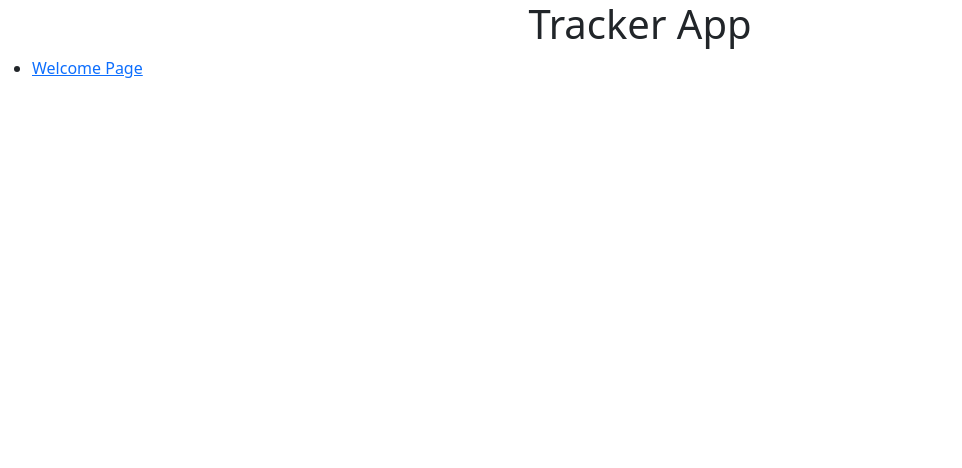
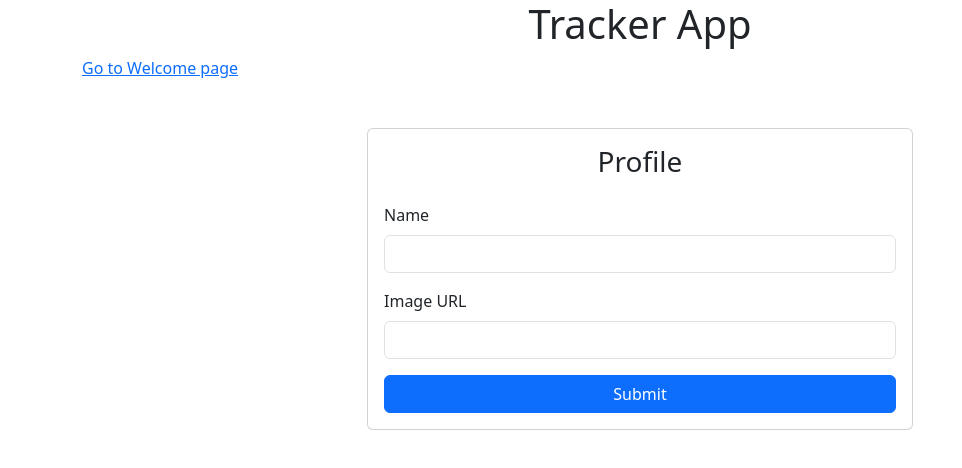
Before and after one commit to Sachinshekharpatel/trackerappreactbootstrap, a React (Create React App) app: page /profilepage in a window 1280 px wide. Shown: the top 468 px of the page, without its empty margins (0-962 px from the left). Built offline with nearby package versions, Linux system fonts and the light colour scheme.

Commit message:
update user detail done

```diff
--- a/src/App.js
+++ b/src/App.js
@@ -4,22 +4,17 @@ import SignUpPage from "./signupPage";
 import { BrowserRouter as Router, Routes, Route, Link } from "react-router-dom";
 import LoginPage from "./loginpage";
 import WelcomePage from "./welcomePage";
+import Profilepage from "./profilepage";
 function App() {
   return (
     <>
       <h1 className="text-center">Tracker App</h1>
       <Router>
         <div>
-        <nav>
-          <ul>
-            <li>
-              <Link to="/welcomepage">Welcome Page</Link>
-            </li>
-          </ul>
-        </nav>
           <Routes>
             <Route path="/" element={<SignUpPage />} />
             <Route path="/loginpage" element={<LoginPage />} />
+            <Route path="/profilepage" element={<Profilepage />} />
             <Route path="/welcomepage" element={<WelcomePage />} />
           </Routes>
         </div>
--- a/src/loginpage.js
+++ b/src/loginpage.js
@@ -38,6 +38,7 @@ const LoginPage = () => {
       })
       .then((data) => {
         console.log(data);
+        localStorage.setItem("token", data.idToken);
         navigate("/welcomepage");
       })
       .catch((err) => {
--- /dev/null
+++ b/src/profilepage.js
@@ -0,0 +1,91 @@
+import React, { useState } from "react";
+import { Link } from "react-router-dom";
+
+const ProfilePage = () => {
+  const [name, setName] = useState("");
+  const [imageUrl, setImageUrl] = useState("");
+
+  const handleSubmit = (e) => {
+    e.preventDefault();
+
+    const token = localStorage.getItem("token");
+
+    const url = `https://identitytoolkit.googleapis.com/v1/accounts:update?key=AIzaSyD05UV-fq-o76VjeAcMGXYaG9RJDvESYyo`;
+
+    const body = {
+      idToken: token,
+      displayName: name,
+      photoUrl: imageUrl,
+      returnSecureToken: true
+    };
+
+    fetch(url, {
+      method: "POST",
+      headers: {
+        "Content-Type": "application/json",
+      },
+      body: JSON.stringify(body),
+    })
+      .then((res) => {
+        if (res.ok) {
+          return res.json();
+        } else {
+          throw new Error("Failed to update profile");
+        }
+      })
+      .then((data) => {
+        console.log("Profile updated successfully:", data);
+      })
+      .catch((error) => {
+        console.error("Error updating profile:", error);
+      });
+  };
+
+  return (
+    <div className="container">
+      <Link to="/welcomepage">Go to Welcome page</Link>
+      <div className="row justify-content-center">
+        <div className="col-md-6">
+          <div className="card mt-5">
+            <div className="card-body">
+              <h3 className="card-title text-center mb-4">Profile</h3>
+              <form onSubmit={handleSubmit}>
+                <div className="mb-3">
+                  <label htmlFor="name" className="form-label">
+                    Name
+                  </label>
+                  <input
+                    type="text"
+                    className="form-control"
+                    id="name"
+                    value={name}
+                    onChange={(e) => setName(e.target.value)}
+                    required
+                  />
+                </div>
+                <div className="mb-3">
+                  <label htmlFor="imageUrl" className="form-label">
+                    Image URL
+                  </label>
+                  <input
+                    type="text"
+                    className="form-control"
+                    id="imageUrl"
+                    value={imageUrl}
+                    onChange={(e) => setImageUrl(e.target.value)}
+                    required
+                  />
+                </div>
+                <button type="submit" className="btn btn-primary w-100">
+                  Submit
+                </button>
+              </form>
+            </div>
+          </div>
+        </div>
+      </div>
+    </div>
+  );
+};
+
+export default ProfilePage;
--- a/src/welcomePage.js
+++ b/src/welcomePage.js
@@ -2,8 +2,14 @@ import React from 'react'
 import { Link } from 'react-router-dom'
 function WelcomePage() {
   return (
-    <div>
-      WelcomePage To Login Page
+    <div className='container text-center d-flex justify-content-space-between'>
+      <div>
+      WelcomePage To Tracker App
+      </div>
+      <div>
+        Your Profile is Incomplete
+        <Link to="/profilepage">Complete  Now</Link>
+      </div>
       <Link to="/loginpage">Login Page</Link>
     </div>
   )
```
